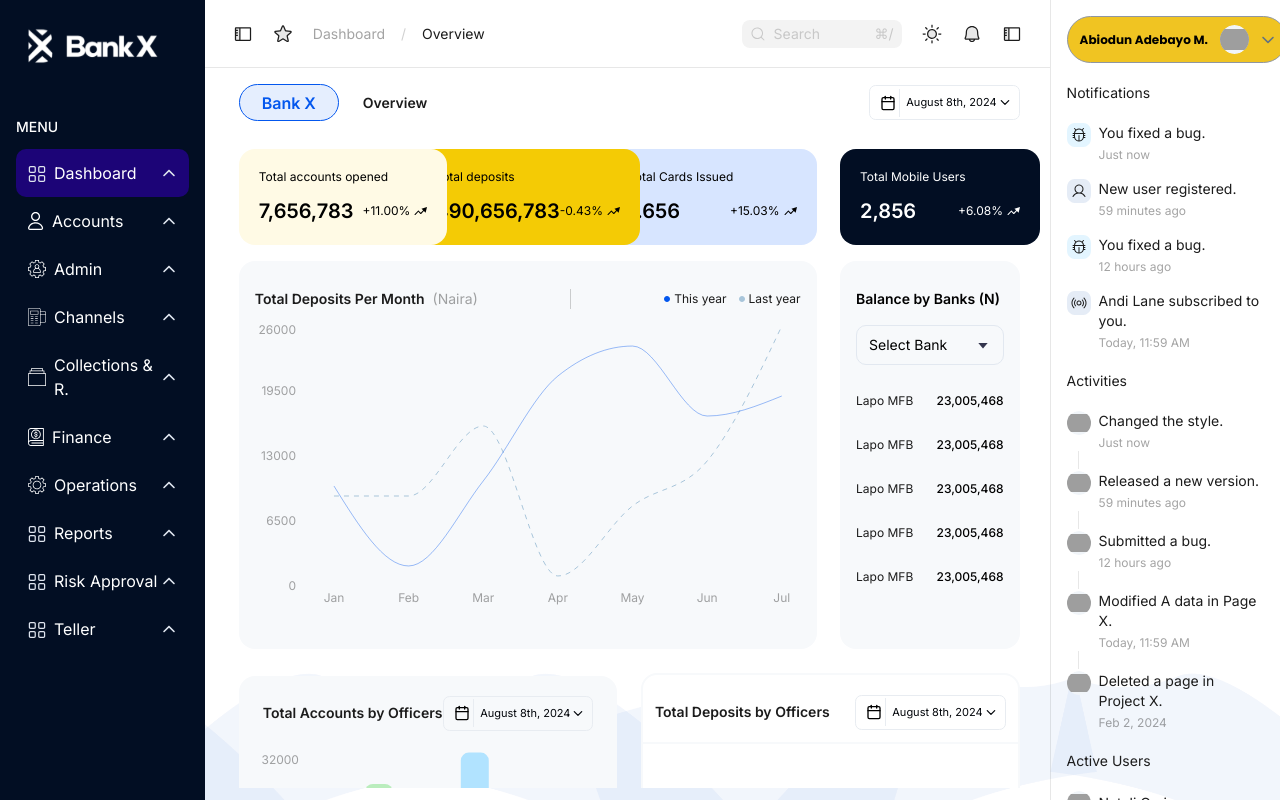
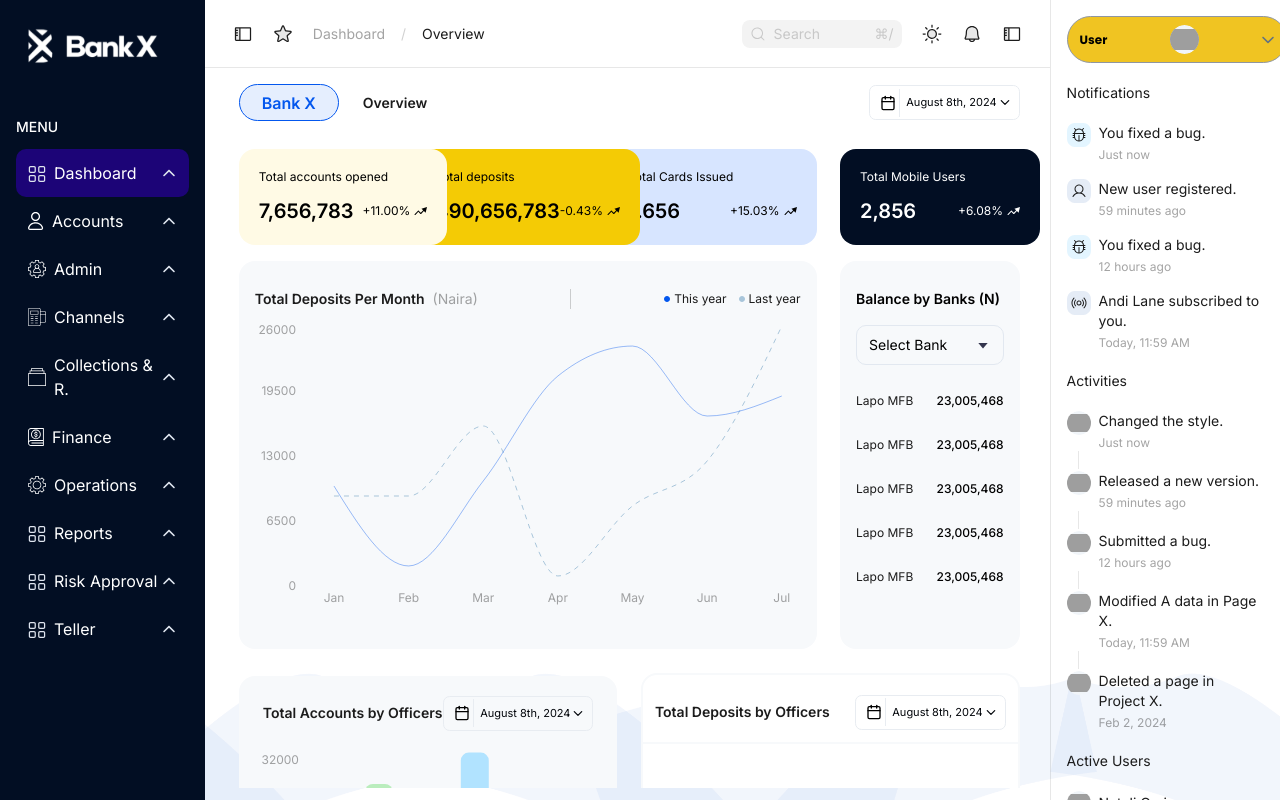
Before and after one commit to scap-banking-suite/scap_banking, a Next.js app: page /dashboard/overview in a window 1280 px wide. Built offline with nearby package versions, Linux system fonts and the light colour scheme; grey boxes are pictures that could not be loaded.

Commit message:
feat:integrated middleware and auth

```diff
--- a/app/(auth)/auth/login/page.tsx
+++ b/app/(auth)/auth/login/page.tsx
@@ -11,6 +11,11 @@ import React from "react";
 import logo from "@/icons/svgs/logo.svg";
 import details from "@/icons/svgs/bank.svg";
 import downV from "@/public/newv.png";
+import { useAuthStore } from "@/store/authStore";
+import { useRouter } from "next/navigation";
+import { toast } from "sonner";
+import Cookies from "js-cookie";
+import { AuthUser } from "@/components/api/type";
 
 const fields: Field[] = [
   {
@@ -30,8 +35,42 @@ const fields: Field[] = [
 type Props = {};
 
 const Login = (props: Props) => {
-  const { control, handleSubmit, formState } = useDynamicForm(fields, {});
+  const { control, handleSubmit, formState, getValues } =
+    useDynamicForm<AuthUser>(fields, {});
   const { isValid } = formState;
+  const { setAccessToken, setCurrentUser } = useAuthStore();
+
+  const router = useRouter();
+
+  const generateRandomToken = () => {
+    return Math.random().toString(36).substr(2);
+  };
+
+  const onSubmit = () => {
+    const formData = getValues();
+    const { email, password } = formData;
+
+    const token = generateRandomToken();
+    const user = { email, password };
+
+    try {
+      // Set token and user in Zustand and localStorage
+      setAccessToken(token);
+      setCurrentUser(user);
+
+      localStorage.setItem("currentUser", JSON.stringify(user));
+      localStorage.setItem("accessToken", token);
+      Cookies.set("accessToken", token, { expires: 1 });
+
+      toast.success("Login successful! Redirecting...", {});
+
+      setTimeout(() => {
+        router.push("/dashboard/overview");
+      }, 1000);
+    } catch (error) {
+      toast.error("An error occurred. Please try again.");
+    }
+  };
 
   return (
     <main className="flex h-screen">
@@ -59,7 +98,7 @@ const Login = (props: Props) => {
               Sign In to SCAP
             </h1>
             {/* Login Form */}
-            <form action="" className="mt-12">
+            <form onSubmit={handleSubmit(onSubmit)} className="mt-12">
               <ControlledInput
                 name="email"
                 control={control}
@@ -85,7 +124,8 @@ const Login = (props: Props) => {
                 variant="primary"
                 label="Sign In"
                 className="mt-5 rounded-lg w-full h-14"
-                // disabled={!isValid}
+                disabled={!isValid}
+                type="submit"
               />
             </form>
           </div>
--- a/components/Dashboard/menubars/Rightbar.tsx
+++ b/components/Dashboard/menubars/Rightbar.tsx
@@ -1,3 +1,5 @@
+"use client";
+
 import React from "react";
 import { Avatar, AvatarFallback, AvatarImage } from "@/components/ui/avatar";
 import profileAvatar from "@/icons/svgs/profileAvatar.svg";
@@ -6,6 +8,7 @@ import NotificationBoard from "../otherComp/NotificationBoard";
 import ActivityBoard from "../otherComp/ActivityBoard";
 import ActiveUsers from "../otherComp/ActiveUsers";
 import { DropdownIcon } from "@/icons/svgComp/DropdownIcon";
+import { useAuthStore } from "@/store/authStore";
 
 type Props = {};
 
@@ -95,16 +98,18 @@ export const Rightbar = (props: Props) => {
     },
   ];
 
+  const { currentUser } = useAuthStore();
+
   return (
-    <section className=" w-[18%] h-screen p-4 border-l  border-l-black border-opacity-10 bg-transparent  overflow-y-scroll scrollbar-hidden">
+    <div className=" w-[18%] h-screen p-4 border-l  border-l-black border-opacity-10 bg-transparent  overflow-y-scroll scrollbar-hidden">
       <div className="flex items-center justify-between gap-3 bg-accent border border-[#8F96A1] rounded-[34px] px-3 py-2 w-[220px] h-[47px] cursor-pointer">
         <h3
-          className="text-xs "
+          className="text-xs capitalize "
           style={{
             fontFamily: "PoppinsBold",
           }}
         >
-          Abiodun Adebayo M.
+          {currentUser?.email?.split("@")[0] || "User"}
         </h3>
         <Avatar className="w-[29px] h-[29px]">
           <AvatarImage src="" />
@@ -119,6 +124,6 @@ export const Rightbar = (props: Props) => {
       <NotificationBoard notificationsData={notificationsData} />
       <ActivityBoard activitiesData={activitiesData} />
       <ActiveUsers activeUsers={activeUsers} />
-    </section>
+    </div>
   );
 };
--- /dev/null
+++ b/components/api/type.ts
@@ -0,0 +1,7 @@
+export type ID = string | number;
+
+export interface AuthUser {
+  name?: string;
+  email: string;
+  password: string;
+}
--- /dev/null
+++ b/middleware.ts
@@ -0,0 +1,29 @@
+import { NextResponse } from "next/server";
+import type { NextRequest } from "next/server";
+
+export const middleware = async (request: NextRequest) => {
+  try {
+    const authenticated = request.cookies.get("accessToken");
+    const pathname = request.nextUrl.pathname;
+
+    if (
+      !authenticated &&
+      pathname !== "/auth/login" &&
+      pathname !== "/auth/resetpassword"
+    ) {
+      // If not logged in and not on the allowed pages, redirect to the login page
+      return NextResponse.redirect(new URL("/auth/login", request.url));
+    }
+    if (authenticated && (pathname === "/auth/login" || pathname === "/")) {
+      return NextResponse.redirect(new URL("/dashboard/overview", request.url));
+    }
+    // Allow the user to continue to the requested page
+    return NextResponse.next();
+  } catch (error: any) {
+    console.error("Error:", error?.message);
+  }
+};
+
+export const config = {
+  matcher: "/((?!api|static|.*\\..*|_next).*)",
+};
--- a/package.json
+++ b/package.json
@@ -40,7 +40,8 @@
     "tailwind-merge": "^2.4.0",
     "tailwindcss-animate": "^1.0.7",
     "yup": "^1.4.0",
-    "zod": "^3.23.8"
+    "zod": "^3.23.8",
+    "zustand": "^4.5.5"
   },
   "devDependencies": {
     "@types/node": "^20",
--- /dev/null
+++ b/store/authStore.ts
@@ -0,0 +1,29 @@
+import { AuthUser } from "@/components/api/type";
+import { createStore } from "zustand";
+import { persist } from "zustand/middleware";
+
+interface AuthState {
+  accessToken: string | null;
+  currentUser: AuthUser | null;
+  setAccessToken: (token: string | null) => void;
+  setCurrentUser: (user: AuthUser | null) => void;
+  logout: () => void;
+}
+
+const authStore = createStore<AuthState>()(
+  persist(
+    (set) => ({
+      accessToken: null,
+      currentUser: null,
+      setAccessToken: (token) => set({ accessToken: token }),
+      setCurrentUser: (user) => set({ currentUser: user }),
+      logout: () => set({ accessToken: null, currentUser: null }),
+    }),
+    {
+      name: "auth",
+      getStorage: () => localStorage,
+    }
+  )
+);
+
+export const useAuthStore = authStore.getState;
```
Also changed, not shown: 1 other file (tests, documents, lock files or other folders).
